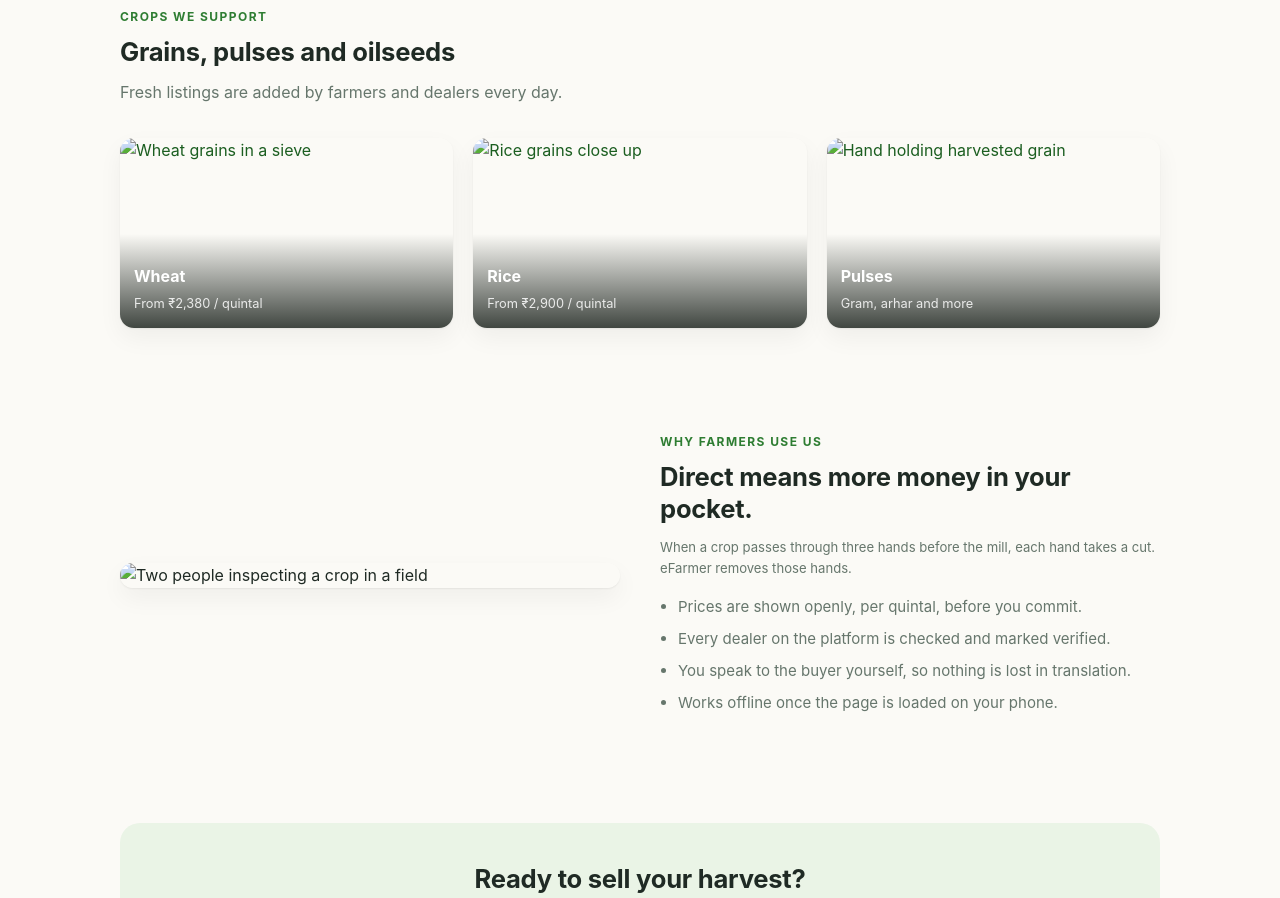
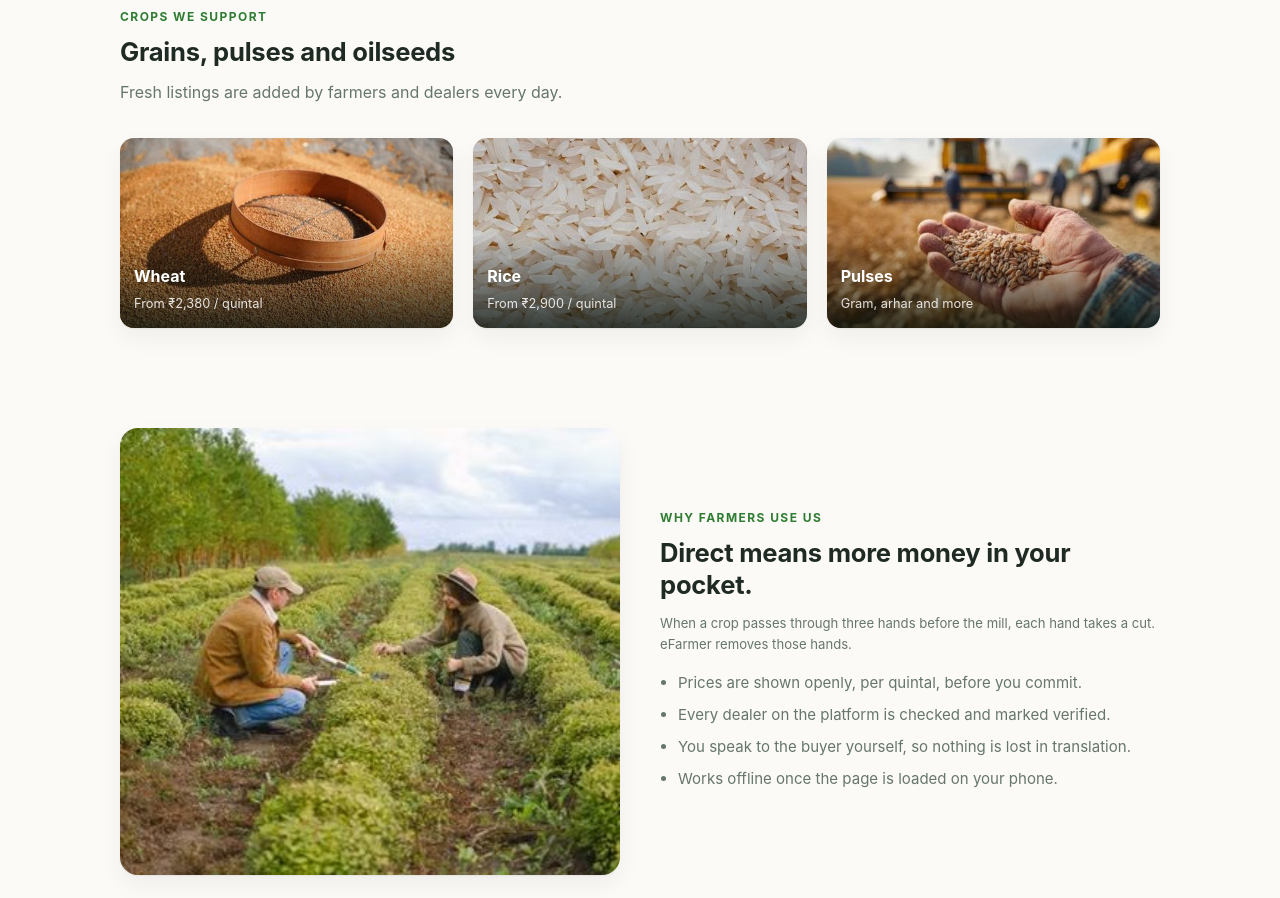
Before and after one commit to piyush-kj/eFarmer, a plain HTML site: page index.html in a window 1280 px wide. Shown: the part 1152-2050 px from the top of the page. Drawn offline with Linux system fonts and the light colour scheme; files that its build step writes are made by us from their sources.

Commit message:
Add files via upload

```diff
--- a/app.js
+++ b/app.js
@@ -36,7 +36,7 @@ var PRODUCTS = [
     state: 'Madhya Pradesh',
     qty: 120,
     price: 2450,
-    img: 'images/grain-sieve.jpg',
+    img: 'grain-sieve.jpg',
     verified: true
   },
   {
@@ -48,7 +48,7 @@ var PRODUCTS = [
     state: 'Haryana',
     qty: 200,
     price: 3100,
-    img: 'images/paddy-field.jpg',
+    img: 'paddy-field.jpg',
     verified: true
   },
   {
@@ -60,7 +60,7 @@ var PRODUCTS = [
     state: 'Andhra Pradesh',
     qty: 80,
     price: 3400,
-    img: 'images/rice-grains.jpg',
+    img: 'rice-grains.jpg',
     verified: true
   },
   {
@@ -72,7 +72,7 @@ var PRODUCTS = [
     state: 'Gujarat',
     qty: 60,
     price: 2380,
-    img: 'images/wheat-hand.jpg',
+    img: 'wheat-hand.jpg',
     verified: false
   },
   {
@@ -84,7 +84,7 @@ var PRODUCTS = [
     state: 'Telangana',
     qty: 150,
     price: 2050,
-    img: 'images/grain-sieve.jpg',
+    img: 'grain-sieve.jpg',
     verified: true
   },
   {
@@ -96,7 +96,7 @@ var PRODUCTS = [
     state: 'Rajasthan',
     qty: 45,
     price: 5250,
-    img: 'images/grain-sieve.jpg',
+    img: 'grain-sieve.jpg',
     verified: false
   },
   {
@@ -108,7 +108,7 @@ var PRODUCTS = [
     state: 'Tamil Nadu',
     qty: 110,
     price: 2900,
-    img: 'images/rice-grains.jpg',
+    img: 'rice-grains.jpg',
     verified: true
   },
   {
@@ -120,7 +120,7 @@ var PRODUCTS = [
     state: 'Maharashtra',
     qty: 70,
     price: 5400,
-    img: 'images/wheat-hand.jpg',
+    img: 'wheat-hand.jpg',
     verified: true
   },
   {
@@ -132,7 +132,7 @@ var PRODUCTS = [
     state: 'Rajasthan',
     qty: 90,
     price: 2300,
-    img: 'images/grain-sieve.jpg',
+    img: 'grain-sieve.jpg',
     verified: false
   }
 ];
--- a/index.html
+++ b/index.html
@@ -5,7 +5,7 @@
   <meta name="viewport" content="width=device-width, initial-scale=1.0">
   <title>eFarmer — Sell your crop directly to dealers</title>
   <meta name="description" content="eFarmer connects farmers directly with verified dealers and wholesalers. List your grain, get a fair price, no middlemen.">
-  <link rel="stylesheet" href="css/style.css">
+  <link rel="stylesheet" href="style.css">
 </head>
 <body>
 
@@ -44,7 +44,7 @@
           <p class="form-note">Free to list &middot; Works on any phone &middot; Hindi friendly support</p>
         </div>
         <div class="hero-figure">
-          <img src="images/hero-farmer.jpg" alt="Farmer holding freshly harvested paddy">
+          <img src="hero-farmer.jpg" alt="Farmer holding freshly harvested paddy">
           <div class="hero-badge">
             <strong>&#8377;2,450</strong>
             Wheat rate today, Indore mandi
@@ -101,15 +101,15 @@
         </div>
         <div class="grid-3">
           <a class="crop-tile" href="market.html">
-            <img src="images/grain-sieve.jpg" alt="Wheat grains in a sieve">
+            <img src="grain-sieve.jpg" alt="Wheat grains in a sieve">
             <div class="crop-label"><strong>Wheat</strong><span>From &#8377;2,380 / quintal</span></div>
           </a>
           <a class="crop-tile" href="market.html">
-            <img src="images/rice-grains.jpg" alt="Rice grains close up">
+            <img src="rice-grains.jpg" alt="Rice grains close up">
             <div class="crop-label"><strong>Rice</strong><span>From &#8377;2,900 / quintal</span></div>
           </a>
           <a class="crop-tile" href="market.html">
-            <img src="images/wheat-hand.jpg" alt="Hand holding harvested grain">
+            <img src="wheat-hand.jpg" alt="Hand holding harvested grain">
             <div class="crop-label"><strong>Pulses</strong><span>Gram, arhar and more</span></div>
           </a>
         </div>
@@ -119,7 +119,7 @@
     <!-- Why eFarmer -->
     <section class="section">
       <div class="container split">
-        <img src="images/advisory.jpg" alt="Two people inspecting a crop in a field">
+        <img src="advisory.jpg" alt="Two people inspecting a crop in a field">
         <div>
           <span class="eyebrow">Why farmers use us</span>
           <h2>Direct means more money in your pocket.</h2>
@@ -163,6 +163,6 @@
     </div>
   </footer>
 
-  <script src="js/app.js"></script>
+  <script src="app.js"></script>
 </body>
 </html>
```
Also changed, not shown: about.html (+3 -3 lines), contact.html (+3 -3 lines), dealers.html (+2 -2 lines), market.html (+2 -2 lines), sell.html (+3 -3 lines), 1 other file.
